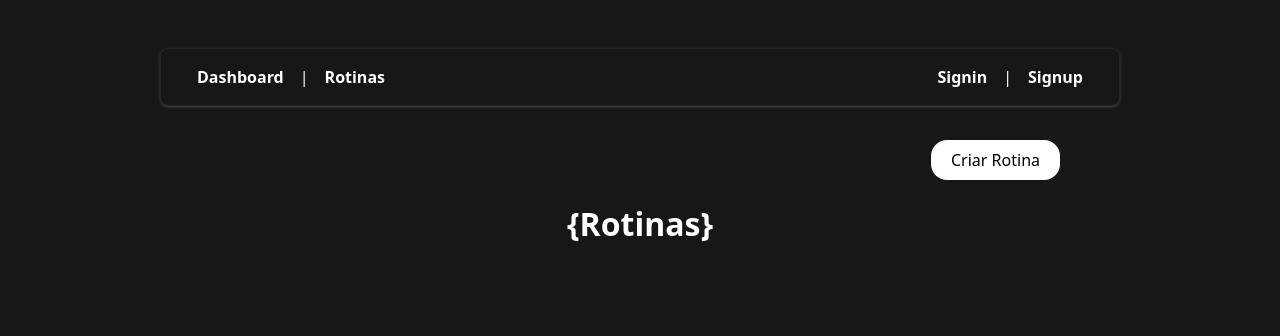
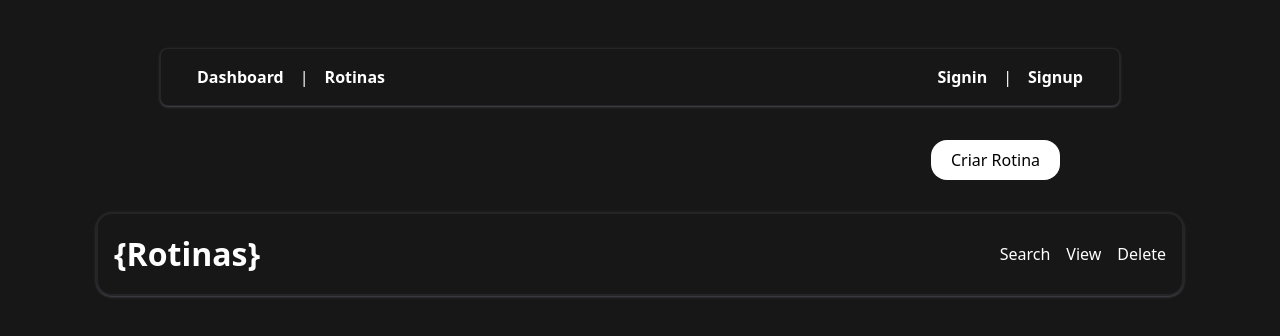
Before and after one commit to LERBritto/rotinafeita, a Next.js app in the folder src/: page /myroutine in a window 1280 px wide. Shown: the top 336 px of the page. Built offline with nearby package versions, Linux system fonts and the light colour scheme.

Commit message:
create-crud-component

```diff
--- a/src/app/myroutine/page.tsx
+++ b/src/app/myroutine/page.tsx
@@ -1,8 +1,9 @@
 "use client"
 
 import { useState } from "react";
-import ModalRoutine from "../../components/ModalRoutine";
+import ModalRoutine from "../../components/crud/ModalRoutine";
 import NavBar from "../navbar/page";
+import CrudRow from "../../components/crud/CrudRow";
 
 export default function myroutine() {
     const [open, setOpen] = useState(false);
@@ -14,9 +15,7 @@ export default function myroutine() {
             <div className="flex w-full p-5">
                 <button onClick={() => setOpen(true)} className="ml-auto mt-30 mr-50 py-2 px-5 rounded-2xl bg-white text-black cursor-pointer transition-colors duration-300 hover:bg-gray-600 hover:text-white">Criar Rotina</button>
             </div>
-            <div className="flex justify-center items-center">
-                <p className="text-white text-[32px] font-bold">{"{Rotinas}"}</p>
-            </div>
+            <CrudRow />
         </div>
         <ModalRoutine open={open} close={() => setOpen(false)} />
     </div>
--- /dev/null
+++ b/src/components/crud/CrudRow.tsx
@@ -0,0 +1,16 @@
+"use client"
+
+export default function CrudRow() {
+    return (
+        <div className="flex justify-center items-center">
+            <div className="flex justify-between items-center border-2 rounded-2xl border-zinc-600/25 shadow-sm shadow-zinc-600/75 p-4 w-[85vw] mt-3 text-white text-[32px] font-bold">
+                <p className="text-left">{"{Rotinas}"}</p>
+                <div className="flex gap-4 text-base font-normal">
+                    <button className="">Search</button>
+                    <button className="">View</button>
+                    <button className="">Delete</button>
+                </div>
+            </div>
+        </div>
+    )
+}
```
Also changed, not shown: src/components/crud/ModalRoutine.tsx (renamed from src/components/ModalRoutine.tsx).
